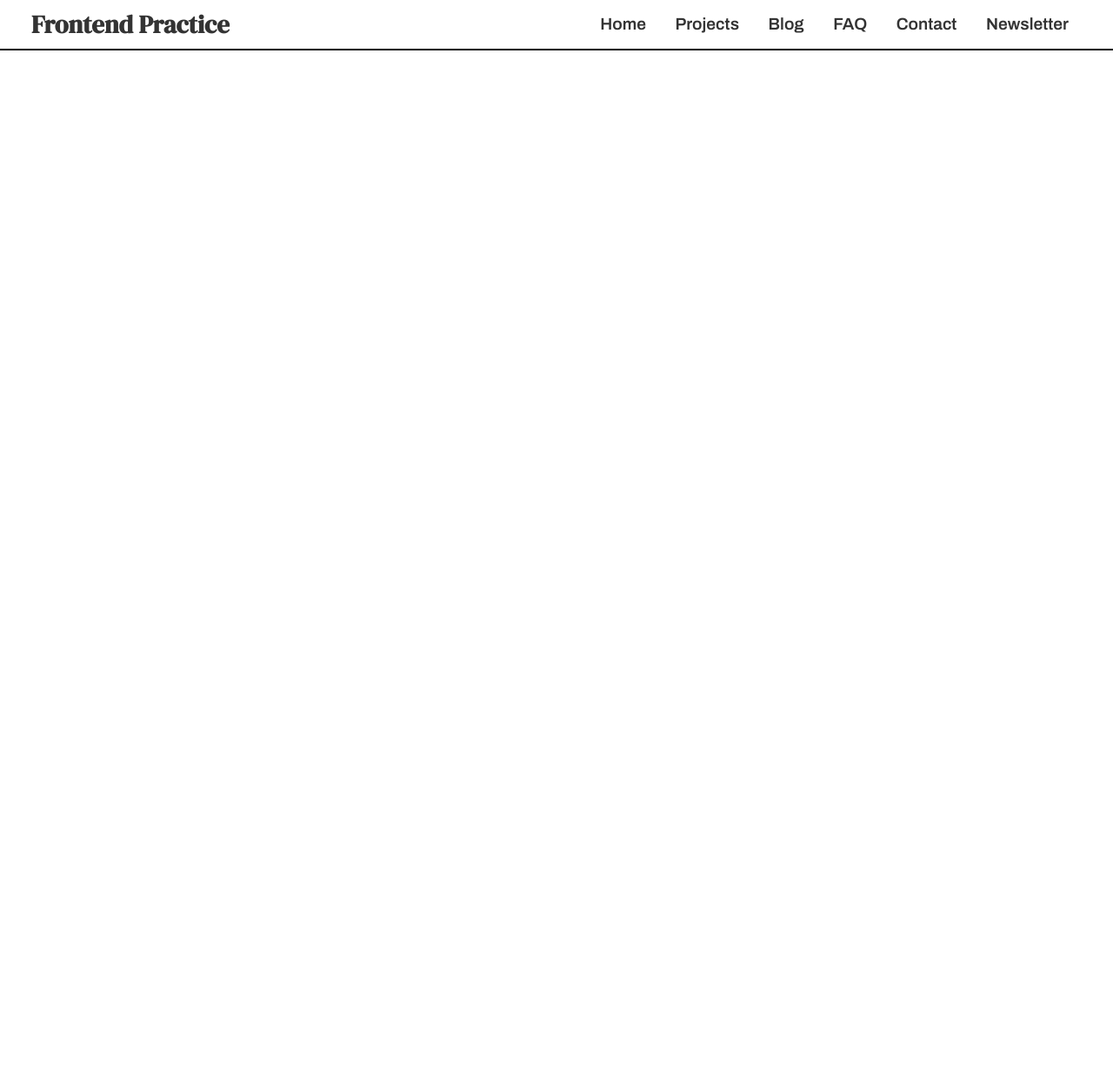
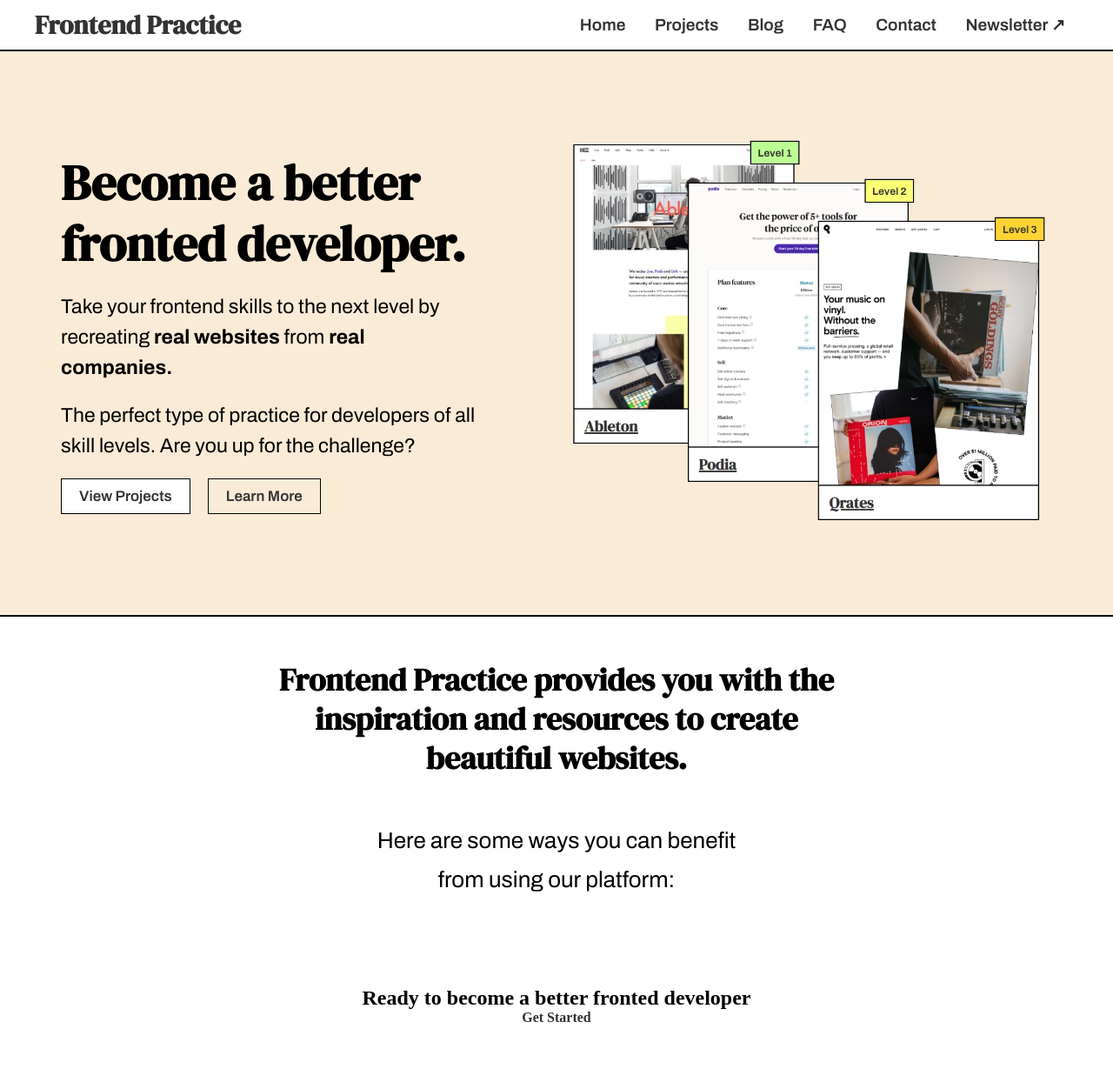
Before and after one commit to carlos0718/landingpage-nucba, a plain HTML site: page index.html in a window 1280 px wide. Shown: the whole page at 87% size. Before the commit the page ends 800 px from the top, so only its background shows below. Drawn offline with Linux system fonts and the light colour scheme.

Commit message:
E3 challenge landing page

```diff
--- a/index.html
+++ b/index.html
@@ -1,19 +1,23 @@
 <!doctype html>
 <html lang="en">
+
 <head>
   <meta charset="UTF-8" />
   <meta name="viewport" content="width=device-width, initial-scale=1.0" />
-  <title>Frontend Practice</title>
+  <title>Frontend Practice | Become a better frontend developer.</title>
+  <link rel="icon" href="./assets/favicon.ico">
+  </link:icon>
   <link href='/style.css' rel='stylesheet'>
-  <link rel="stylesheet" href="style-header.css">
+  <link rel="stylesheet" href="style.header.css">
+  <link rel="stylesheet" href="style.main.css">
 </head>
+
 <body>
   <header>
-    <nav class="nav-bar">
+    <nav class="nav-bar-container">
+      <div class="nav-bar">
         <section class="section-h1">
-        <h1>
-          <a href="#">Frontend Practice</a>
-        </h1>
+          <a href="/">Frontend Practice</a>
         </section>
         <section class="nav-links">
           <a href="#">Home</a>
@@ -21,13 +25,45 @@
           <a href="#">Blog</a>
           <a href="#">FAQ</a>
           <a href="#">Contact</a>
-       <a href="#">Newsletter</a>
+          <a href="#">Newsletter ↗</a>
         </section>
+      </div>
     </nav>
   </header>
+  <main>
+    <section class="hero">
+      <section class="hero-info">
+        <h1>Become a better fronted developer.</h1>
+        <p>Take your frontend skills to the next level by recreating <strong>real websites</strong> from <strong>real
+            companies.</strong></p>
+        <p>The perfect type of practice for developers of all skill levels. Are you up for the challenge?</p>
+        <div class="hero-links">
+          <a href="#" id="a1">View Projects</a>
+          <a href="#" id="a2">Learn More</a>
+        </div>
+      </section>
+      <section class="hero-image">
+        <img id="img-collage" src="/assets/images/project-collage.webp" alt="image_collage_templates">
+      </section>
+    </section>
 
+    <section class="learn-more-container">
+      <h2>Frontend Practice provides you with the inspiration and resources to create beautiful websites.</h2>
+      <p>Here are some ways you can benefit from using our platform:</p>
       <section>
+        <div></div>
+        <div></div>
+        <div></div>
+        <div></div>
+      </section>
+      <section class="learn-ready">
+        <h2>Ready to become a better fronted developer</h2>
+        <a href="">Get Started</a>
+      </section>
 
     </section>
+  </main>
+
 </body>
+
 </html>
--- a/style.css
+++ b/style.css
@@ -1,7 +1,7 @@
 @import url('https://fonts.googleapis.com/css2?family=DM+Serif+Display:ital@0;1&display=swap');
 
-*{
-    font-family: "DM Serif Display", "serif";
+* {
     margin: 0;
     padding: 0;
+    box-sizing: border-box;
 }
--- a/style-header.css
+++ b/style.header.css
@@ -1,37 +1,51 @@
 @import url('https://fonts.googleapis.com/css2?family=Archivo:ital,wght@0,100..900;1,100..900&family=DM+Serif+Display:ital@0;1&display=swap');
-.nav-bar{
+
+header {
+    background-color: #fff;
+    position: sticky;
+    width: 100%;
+    z-index: 1;
+}
+
+.nav-bar-container {
+    padding: 0px 16px;
+    border-bottom: 2px solid #000;
+    font-family: "DM Serif Display", "serif";
+}
+
+.nav-bar {
     display: flex;
     justify-content: space-between;
     align-items: center;
-    padding: 0 36px;
-    border-bottom: 2px solid #000;
+    max-width: 1200px;
+    padding: 8px 0px;
+    margin: auto;
+    /* height: 60px; */
 }
 
-.section-h1 > h1 {
-    font-size: 1.8rem;
-    padding: 8px 0;
-
+.section-h1>a {
+    font-size: 30px;
 }
 
-a{
+a {
     text-decoration: none;
     color: rgb(51, 51, 51);
     font-weight: 600;
 }
 
-a:hover{
+a:hover {
     text-decoration: underline;
 }
 
-a:focus{
+a:focus {
     outline: dashed 2px #000;
 }
 
-.nav-links{
+.nav-links {
     padding: 8px 0;
 }
 
-.nav-links > a{
+.nav-links>a {
     margin: 0 15px;
     font-size: 1.2rem;
     font-family: "Archivo", sans-serif;
--- /dev/null
+++ b/style.main.css
@@ -0,0 +1,106 @@
+.hero {
+    display: flex;
+    justify-content: center;
+    align-items: center;
+    /*     gap: 40px; */
+    background-color: rgb(250, 235, 215);
+    font-family: "Archivo", sans-serif;
+    padding: 100px 20px;
+    border-bottom: 2px solid #000;
+    height: 650px;
+}
+
+.hero-info {
+    display: flex;
+    flex-direction: column;
+    gap: 20px;
+    max-width: 600px;
+    padding: 0 50px;
+}
+
+.hero-info h1 {
+    font-family: "DM Serif Display", "serif";
+    font-size: 57px;
+    font-weight: 700;
+    line-height: 70px;
+    text-rendering: optimizeLegibility;
+}
+
+.hero .hero-info p {
+    font-size: 23px;
+    line-height: 35px;
+}
+
+.hero-links {
+    display: flex;
+    gap: 20px;
+    font-size: 17px;
+}
+
+.hero-links #a1 {
+    border: 1px solid #000;
+    padding: 10px 20px;
+    background-color: #fff;
+    text-decoration: none;
+    font-family: "Archivo", sans-serif;
+}
+
+.hero-links #a1:hover {
+    background-color: #000;
+    color: #fff;
+}
+
+.hero-links #a2 {
+    border: 1px solid #000;
+    padding: 10px 20px;
+    text-decoration: none;
+    font-family: "Archivo", sans-serif;
+}
+
+.hero-links #a2:hover {
+    background-color: #000;
+    color: #fff;
+}
+
+.hero-image {
+    padding: 50px 50px;
+}
+
+#img-collage {
+    width: 560px;
+    height: 100%;
+}
+
+.learn-more-container {
+    padding: 50px 0px;
+    width: 100%;
+    display: flex;
+    flex-direction: column;
+    justify-content: center;
+    align-items: center;
+    gap: 50px;
+}
+
+.learn-more-container>h2 {
+    max-width: 650px;
+    text-align: center;
+    font-size: 36px;
+    font-family: "DM Serif Display", "serif";
+    line-height: 45px;
+}
+
+.learn-more-container>p {
+    font-size: 26px;
+    font-family: "Archivo", sans-serif;
+    text-align: center;
+    max-width: 450px;
+    line-height: 45px;
+}
+
+.learn-ready {
+    text-align: center;
+}
+
+.learn-ready>h2 {}
+
+.learn-ready>a {}
```
Also changed, not shown: assets/favicon.ico (added). Lines whose indentation alone changed are shown as unchanged.
